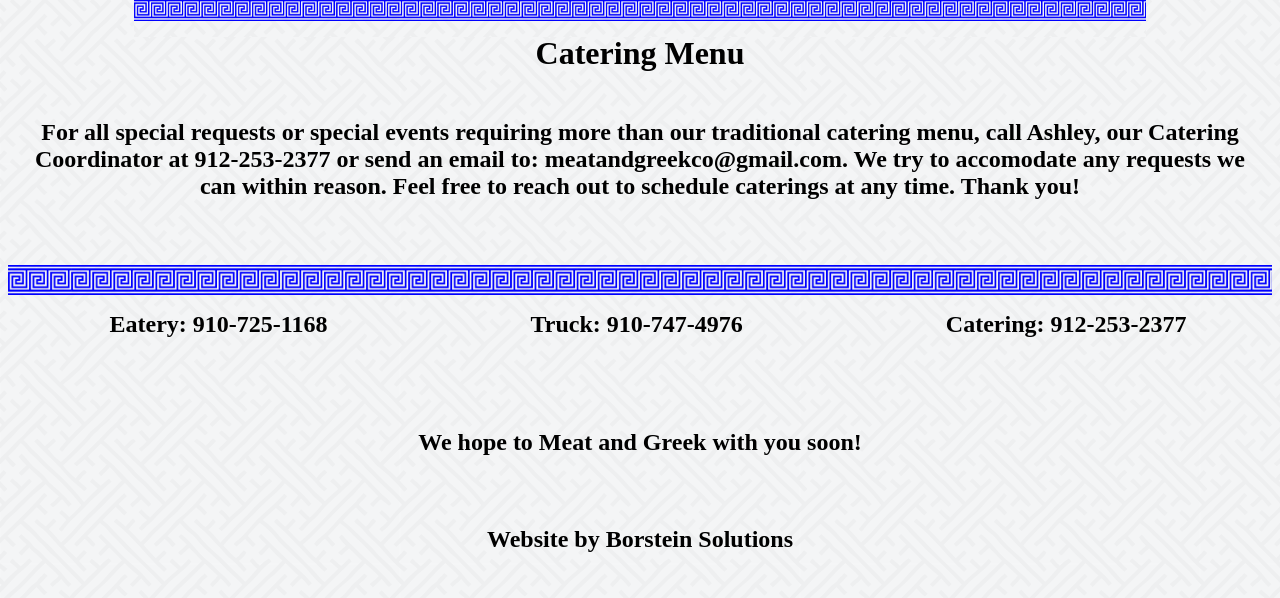
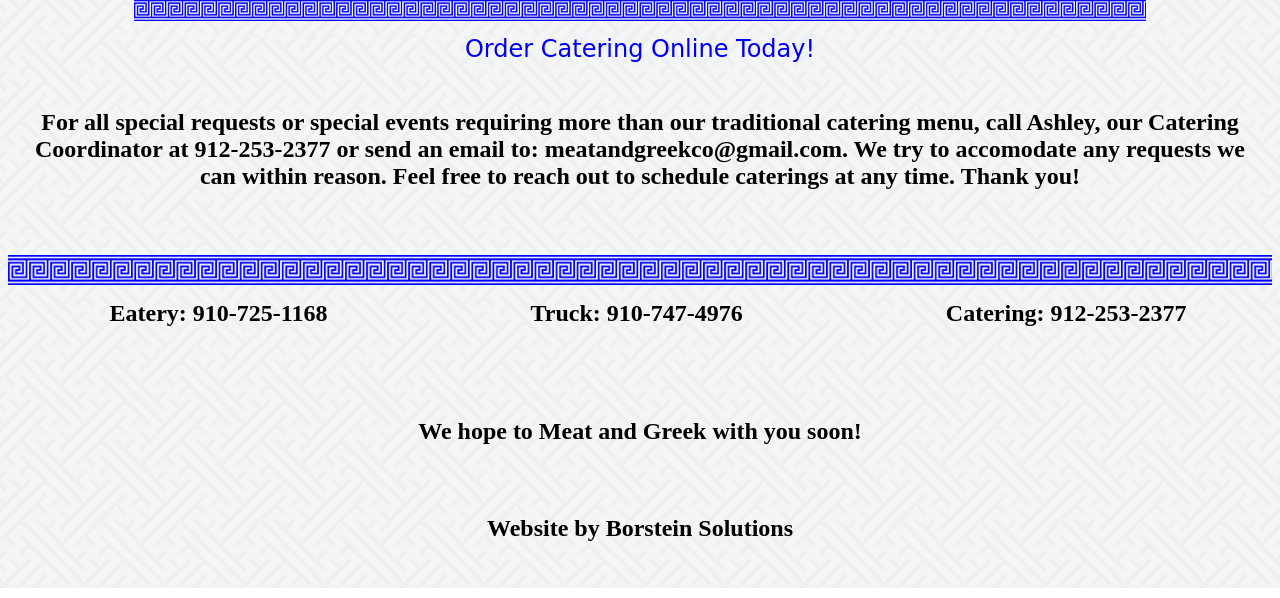
Before and after one commit to BrittanyandOresti/meatandgreekco.com, a website: page catering.html in a window 1280 px wide. Shown: the part 236-834 px from the top of the page. Drawn offline with Linux system fonts and the light colour scheme; a web font is replaced by a local one.

Commit message:
added ez cater link to the webpage

```diff
--- a/catering.html
+++ b/catering.html
@@ -44,9 +44,15 @@
 
   <body>
 
+
+
     <div class="paragraph_catering">
+
+      <div class="ez_cater">
+        <a href="https://www.ezcater.com/catering/pvt/meat-and-greek-eatery-3">Order Catering Online Today!</a>
+      </div>
+
       <p>
-        <h1>Catering Menu</h1>
         <h2>For all special requests or special events requiring more than our traditional catering menu, call Ashley, our Catering Coordinator at 912-253-2377 or send an email to: meatandgreekco@gmail.com.  We try to accomodate any requests we can within reason.  Feel free to reach out to schedule caterings at any time.
         Thank you!</h2>
       </p>
@@ -56,6 +62,7 @@
     <!-- <div class="catering_menu">
       <img id="catering" src="images/catering.png" alt="Catering Menu for Meat and Greek">
     </div> -->
+
 
 
 
```
